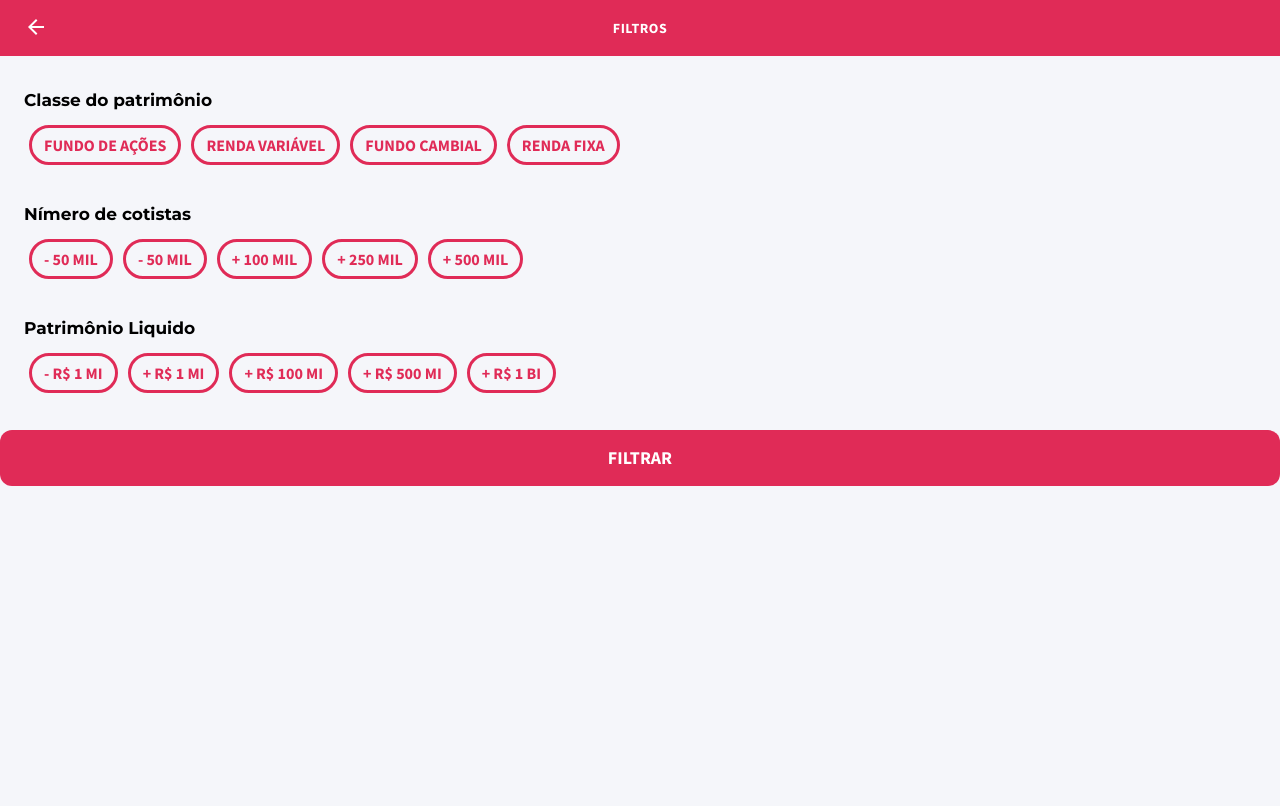
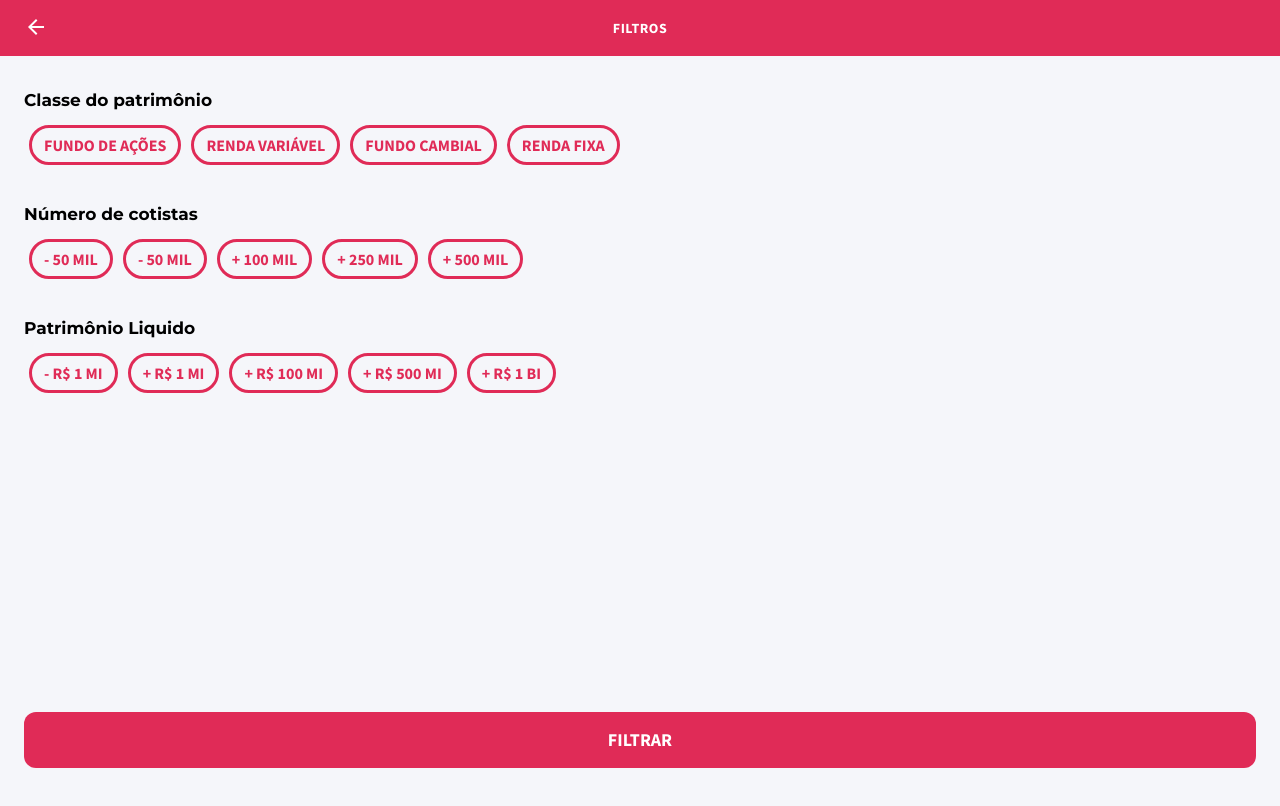
Before and after one commit to luizmellodev/radardoinvestidor-frontend, a Next.js app: page /filtro in a window 1280 px wide. Shown: the top 806 px of the page. Built offline with nearby package versions, Linux system fonts and the light colour scheme.

Commit message:
WIP tela de filtro

```diff
--- a/src/components/SearchBar/index.tsx
+++ b/src/components/SearchBar/index.tsx
@@ -1,7 +1,7 @@
 import { Container, Input, Row } from './styles';
 import { MdSearch, MdFilterList } from 'react-icons/md';
 import theme from 'styles/theme';
-import {useRouter} from 'next/router'
+import { NavegatingToFilter } from 'pages/filtro';
 interface SearchBarProps {
   onChange: (value: string) => any;
 }
@@ -14,7 +14,7 @@ function SearchBar({ onChange }: SearchBarProps) {
         <Input
           placeholder={'Buscar'}
           onChange={(inputText) => onChange(inputText.target.value)}/>
-        <MdFilterList size={24} color={theme.colors.text} onClick={() => useRouter().push({pathname:'filtro'})}/>
+        <MdFilterList size={24} color={theme.colors.text} onClick={() => NavegatingToFilter()}/>
       </Row>
     </Container>
   );
--- a/src/pages/filtro.tsx
+++ b/src/pages/filtro.tsx
@@ -10,9 +10,21 @@ import SubmitButton from 'components/SubmitButton';
 
 const Container = styled.div`
   height: 100%;
-  & SubmitButton{
-    vertical-align: bottom;
-  }
+`;
+const Footer = styled.div`
+  position: fixed;
+  left: 0;
+  bottom: 0;
+  width: 100%;
+  align-items: center;
+  padding: 0px 24px 32px;
+
+  /* position: static;
+  width: 414px;
+  height: 88px;
+  left: 0px;
+  top: 822px; */
+
 `;
 export default function Filtro() {
   const {hasStartedByHome} = useContext(FilterContext);
@@ -20,7 +32,7 @@ export default function Filtro() {
   const classesOptions = [  "Fundo de Ações", "Renda Variável", "Fundo Cambial","Renda Fixa"];
   const cotistasOptions = [-50000, 50000, 100000, 250000, 500000];
   const patrimônioOptions = [-1000000, 1000000, 100000000, 500000000, 1000000000];
-  const router = useRouter();
+
   // useEffect(() =>{
   //   if(!hasStartedByHome)
   //     useRouter().push('/');
@@ -28,15 +40,21 @@ export default function Filtro() {
 
   return (
     <Screen>
-      <Container>
         <FilterProvider>
           <TopBar title="Filtros" />
-          <FilterSection title={"Classe do patrimônio"} type={"classe"} options={classesOptions}/>
-          <FilterSection title={"Nímero de cotistas"} type={"cotistas"} options={cotistasOptions}/>
-          <FilterSection title={"Patrimônio Liquido"} type={"patrimonio"} options={patrimônioOptions}/>
+          <Container>
+              <FilterSection title={"Classe do patrimônio"} type={"classe"} options={classesOptions}/>
+              <FilterSection title={"Número de cotistas"} type={"cotistas"} options={cotistasOptions}/>
+              <FilterSection title={"Patrimônio Liquido"} type={"patrimonio"} options={patrimônioOptions}/>
+          </Container>
         </FilterProvider>
-        <SubmitButton onClick={() => router.push("/")}>Filtrar</SubmitButton>
-      </Container>
+        <Footer>
+          <SubmitButton onClick={() => useRouter().push("/")}>Filtrar</SubmitButton>
+        </Footer>
     </Screen>
   );
 }
+export const NavegatingToFilter = () => {
+  const router = useRouter()
+  router.push("/filtro" )
+};
```
